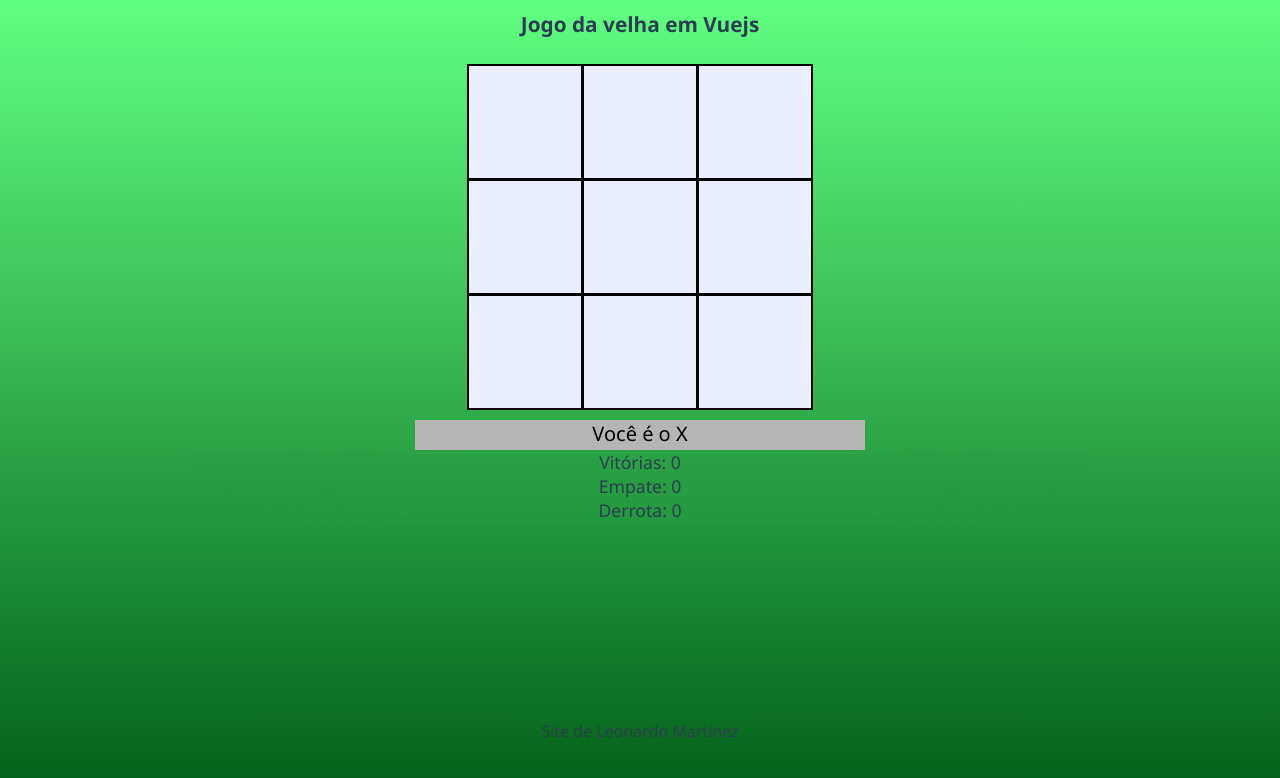
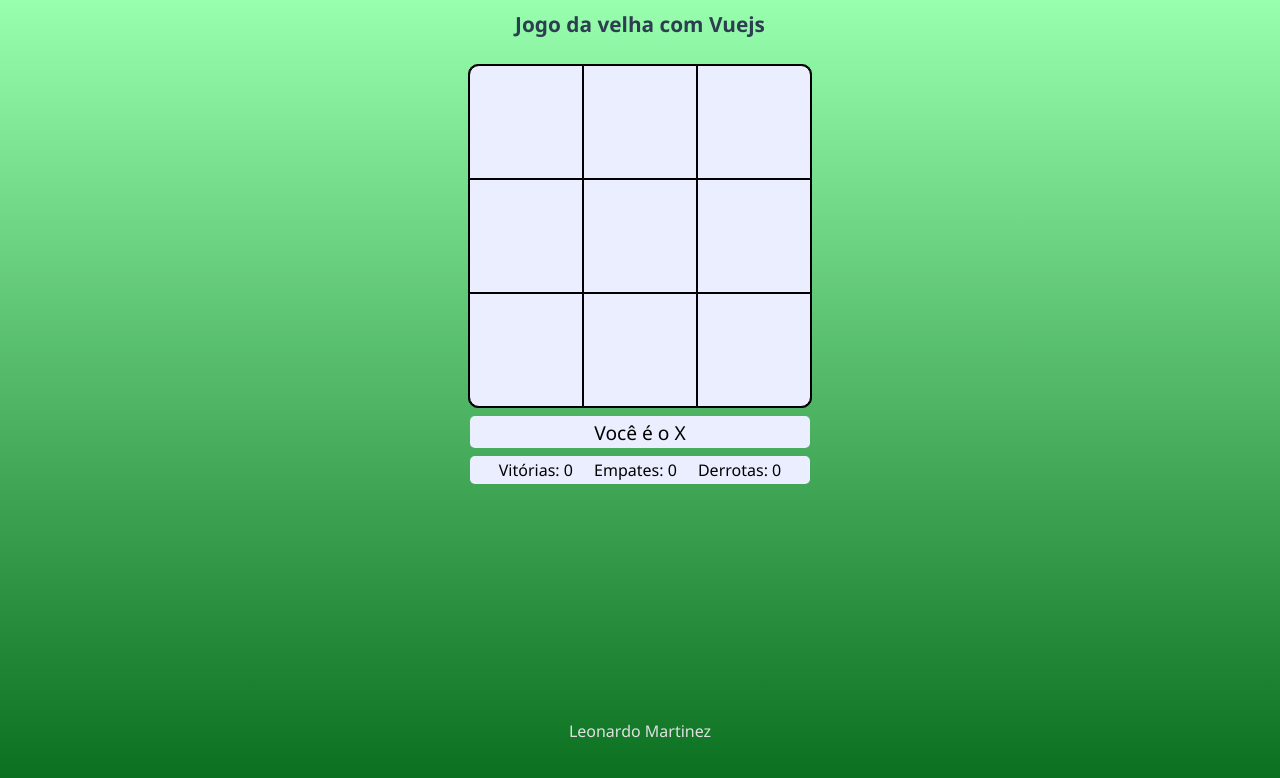
Before and after one commit to LeoMartinez013/jogodavelha-vue, a Vue app: page / in a window 1280 px wide. Shown: the top 778 px of the page. Built offline with nearby package versions, Linux system fonts and the light colour scheme.

Commit message:
styles
Melhoria na estilização

```diff
--- a/src/App.vue
+++ b/src/App.vue
@@ -16,14 +16,13 @@ export default {
   }
 }
 </script>
-
 <style>
   body {
     font-family: 'Segoe UI', Tahoma, Geneva, Verdana, sans-serif;
     text-align: center;
     color: #2c3e50;
 
-    background-image: linear-gradient(to bottom, #60ff82, #035e17);
+    background-image: linear-gradient(to bottom, #98ffaf, #076d1d);
 
     min-height: 100vh;
 
--- a/src/components/Footer.vue
+++ b/src/components/Footer.vue
@@ -1,6 +1,6 @@
 <template>
 <footer>
-    <p>Site de Leonardo Martinez</p>
+    <p>Leonardo Martinez</p>
 </footer>
 </template>
 <script>
@@ -15,6 +15,7 @@ footer {
 }
 p {
     text-align: center;
+    color: #e0e0e0;
     height: 40%;
     padding: 30%, 30%, 30%, 30%;
 }
--- a/src/components/Header.vue
+++ b/src/components/Header.vue
@@ -1,6 +1,6 @@
 <template>
     <header>
-        <h1>Jogo da velha em Vuejs</h1>
+        <h1>Jogo da velha com Vuejs</h1>
     </header>
 </template>
 <script>
--- a/src/components/Jogo.vue
+++ b/src/components/Jogo.vue
@@ -38,13 +38,13 @@
     </div>
 </div>
 <div id="resultado">
-    <p>{{ mensagem }}</p>
-    <button v-if="resetar" @click="reiniciar()">Reiniciar</button>
+    <p id="mensagem">{{ mensagem }}</p>
+    <p id="reiniciar" v-if="resetar" @click="reiniciar()">Reiniciar</p>
 </div>
 <div id="contadores">
     <p id="p-vitorias">Vitórias: <span id="cont-vitoria">{{ vitorias }}</span></p>
-    <p id="p-empate">Empate: <span id="cont-empate">{{ empates }}</span></p>
-    <p id="p-derrota">Derrota: <span id="cont-derrota">{{ derrotas }}</span></p>
+    <p id="p-empate">Empates: <span id="cont-empate">{{ empates }}</span></p>
+    <p id="p-derrota">Derrotas: <span id="cont-derrota">{{ derrotas }}</span></p>
 </div>
 </template>
 <script>
@@ -582,7 +582,7 @@ export default {
     display: grid;
     grid-template-columns: 1fr 1fr 1fr;
     grid-template-rows: 1fr 1fr 1fr;
-    gap: 0.05rem;
+    gap: auto;
     background-color: #000000;
 
     height: min-content;
@@ -592,16 +592,20 @@ export default {
     max-width: 500px;
 
     border: 0.1rem solid #000000;
+    border-radius: 10px;
     margin: 0 auto;
 }
-#contadores {
-    width: 100%;
-    background-color: transparent;
-    backdrop-filter: blur(100px);
+.a1 {
+    border-top-left-radius: 10px;
 }
-#contadores > p {
-    font-size: 1.1rem;
-    margin: 0;
+.a3 {
+    border-top-right-radius: 10px;
+}
+.c1 {
+    border-bottom-left-radius: 10px;
+}
+.c3 {
+    border-bottom-right-radius: 10px;
 }
 .campo {
     display: flex;
@@ -614,7 +618,6 @@ export default {
     border: 0.1px #000 solid;
     margin: 0px;
 }
-
 .campo:hover {
     cursor: pointer;
     color: #dde0f7;
@@ -625,16 +628,51 @@ export default {
     height: 70%;
     width: auto;
 }
-#resultado > p {
-    font-size: 20px;
+#resultado {
+    display: flex;
+    justify-content: space-evenly;
+    align-items: center;
+    background-color: #ebeeff;
+    width: calc(7rem + 7rem + 7rem + 4px);
+    max-width: 500px;
+    height: 2rem;
+    margin: 0.5rem auto;
+    border-radius: 5px;
+}
+#mensagem {
+    font-size: 1.2rem;
+    color: #000;
+    margin: 0;
+}
+#reiniciar {
+    font-size: 1.2rem;
+    color: #000;
+    margin: 0;
+}
+#reiniciar:hover {
+    text-decoration: underline;
+    cursor: pointer;
+}
+#contadores {
+    display: flex;
+    align-items: center;
+    justify-content: space-evenly;
+
     text-align: center;
-    color: #000;
-    background-color: #b6b5b5;
+    font-weight: 400;
+    color: black;
 
-    height: 30px;
-    width: 50%;
+    width: 20.3rem;
+    height: auto;
+    padding: 0.2rem 0.5rem;
+    border-radius: 5px;
+    margin: 0 auto;
 
-    margin: 10px 25% 0 25%;
+    background-color: #ebeeff;
+}
+#contadores > p {
+    font-size: 1rem;
+    margin: 0;
 }
 @media screen and (max-width: 400px) {
     .campo {
```
